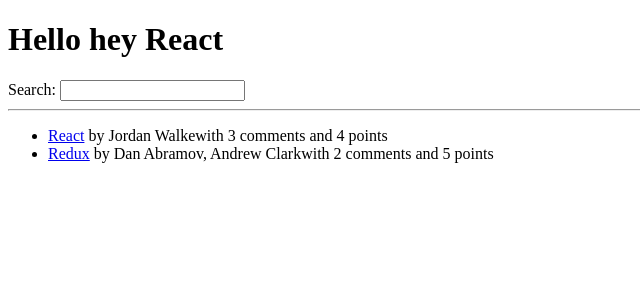
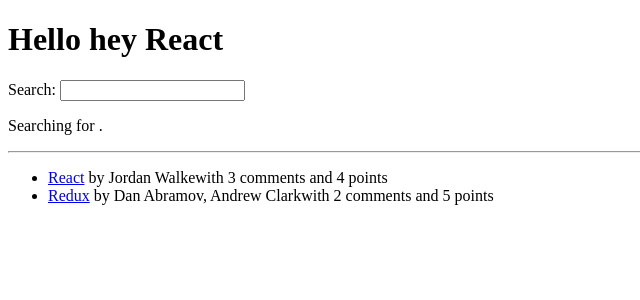
Before and after one commit to CrateME-UL/INV-Frontend, a React (Vite) app in the folder inventaire/: page / in a window 1280 px wide. Shown: the top 300 px of the page, without its empty margins (0-640 px from the left). Built offline with nearby package versions, Linux system fonts and the light colour scheme.

Commit message:
INV-43: state hooks

```diff
--- a/inventaire/src/App.tsx
+++ b/inventaire/src/App.tsx
@@ -1,3 +1,5 @@
+import * as React from 'react';
+
 const welcome = {
   greeting: 'hey',
   title: 'React',
@@ -35,16 +37,19 @@
 };
 
 const Search = () => {
+  const [searchTerm, setSearchTerm] = React.useState('');
   const handleChange = (
     event: React.ChangeEvent<HTMLInputElement>
   ) => {
-    console.log(event);
-    console.log(event.target.value);
+    setSearchTerm(event.target.value);
   };
   return (
     <div>
       <label htmlFor="search">Search: </label>
       <input id="search" type="text" onChange={handleChange} />
+      <p>
+        Searching for <strong>{searchTerm}</strong>.
+      </p>
     </div>
   );
 };
@@ -74,7 +79,6 @@
   item: Story;
 };
 
-export default App;
 const Item = (props: ItemProps) => (
   <li key={props.item.objectID}>
     <span>
@@ -85,3 +89,5 @@
     <span>and {props.item.points} points</span>
   </li>
 );
+
+export default App;
```
